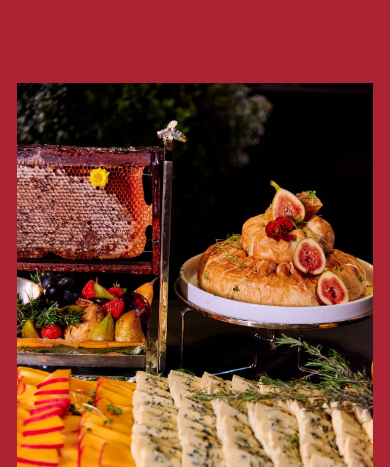
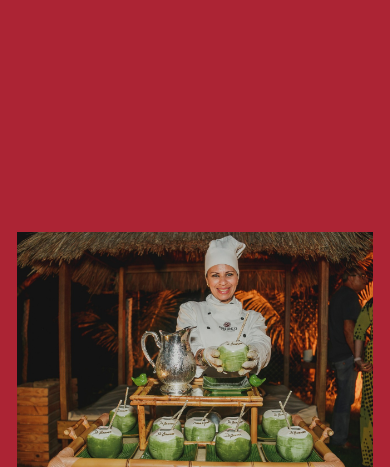
Before and after one commit to Di-Branco/Cardapio, a plain HTML site: page CocoPorcelana.html in a window 390 px wide. Shown: the top 467 px of the page. Drawn offline with Linux system fonts and the light colour scheme.

Commit message:
Add files via upload

```diff
--- a/CocoPorcelana.html
+++ b/CocoPorcelana.html
@@ -17,7 +17,7 @@
     }
     * {box-sizing:border-box}
     .slideshow-container {
-  max-width: 50%;
+  max-width: 85%;
   margin: auto;
 }
 
@@ -34,8 +34,8 @@
 @media screen and (max-width: 850px) {
 
 .slideshow-container {
-  max-width: 65%;
-  padding-top: 3%;
+  max-width: 80%;
+  padding-top: 10%;
 }
 }
 
@@ -43,7 +43,7 @@
 
 .slideshow-container {
   max-width: 95%;
-  padding-top: 20%;
+  padding-top: 60%;
 }
 }
   </style>
@@ -55,7 +55,7 @@
 
     <!-- Full-width images with number and caption text -->
     <div class="fade">
-      <img src="./Img/FAVO DE MEL COM FRUTAS NOBRES1.jpg" style="width:100%">
+      <img src="./Img/ÁGUA DE COCO NA PORCELANA.jpg" style="width:100%">
     </div>
 
   </div>
```
